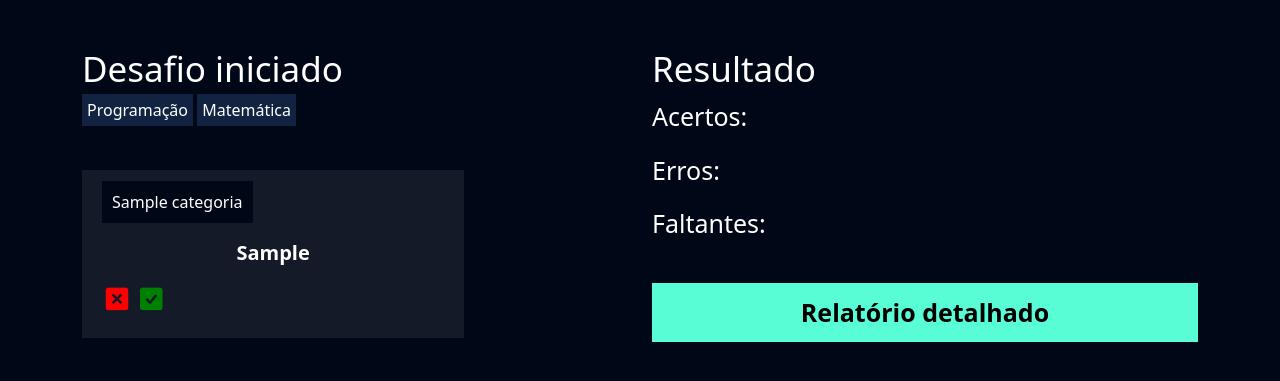
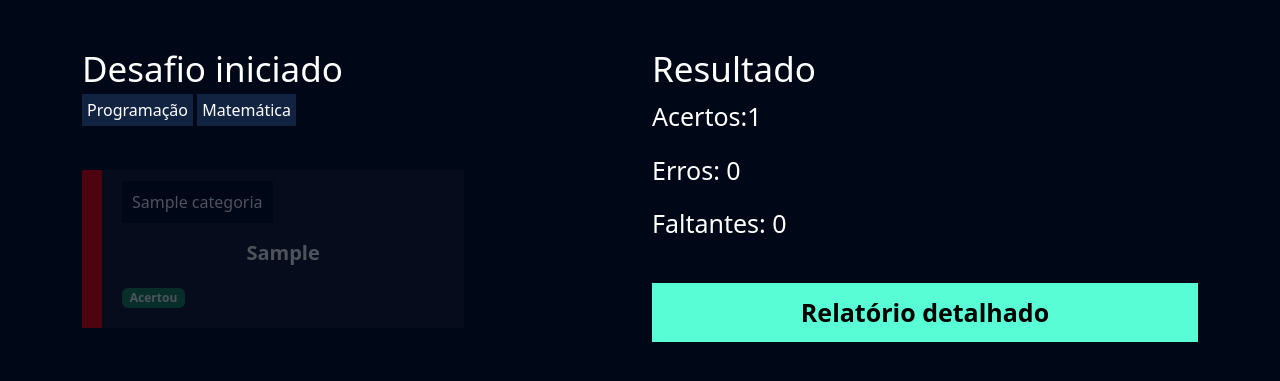
Before and after one commit to gylmonteiro/study_async, a Django app: page /flashcard/desafio/1/ in a window 1280 px wide. Shown: the top 381 px of the page. Run offline with Django 5.2, Linux system fonts and the light colour scheme; tables that the repository leaves empty hold one stand-in row (values such as "Sample post").

Commit message:
feat: complemented app flashcards

```diff
--- a/flashcard/models.py
+++ b/flashcard/models.py
@@ -18,6 +18,14 @@ class Flashcard(models.Model):
     def __str__(self):
         return self.pergunta
 
+    @property
+    def css_dificuldade(self):
+        if self.dificuldade == 'F':
+            return 'flashcard-facil'
+        elif self.dificuldade == 'M':
+            return 'flashcard-medio'
+        elif self.dificuldade == 'D':
+            return 'flashcard-dificil'
 
 class FlashcardDesafio(models.Model):
     flashcard = models.ForeignKey(Flashcard, on_delete=models.DO_NOTHING)
--- a/flashcard/templates/desafio.html
+++ b/flashcard/templates/desafio.html
@@ -25,10 +25,10 @@
                 <br>
                 <br>
                 {% for flash in desafio.flashcards.all %}
-                    <div class="box-new-flashcard">
-                        <div class="flashcard">
+                    <div class="box-new-flashcard {% if flash.respondido %}op2{% endif %}">
+                        <div class="flashcard {{flash.flashcard.css_dificuldade}}">
 
-                            <div class="flashcard-categoria">
+                            <div class="flashcard-categoria ">
                                 {{flash.flashcard.categoria}}
                             </div>
                             <br>
@@ -37,11 +37,18 @@
                                 <p class="flashcard-item">{{flash.flashcard.pergunta}}</p>
                             </div>
 
-
-                            <div class="responder">
-                                <a href=""><i class='bx bxs-x-square icone-vermelho'></i></a>
-                                <a href=""><i class='bx bxs-check-square icone-verde' ></i></a>
-                            </div>
+                            {% if not flash.respondido %}
+                                <div class="responder">
+                                    <a href="{% url 'responder_flashcard' flash.id %}?acertou=0&desafio_id={{desafio.id}}"><i class='bx bxs-x-square icone-vermelho'></i></a>
+                                    <a href="{% url 'responder_flashcard' flash.id %}?acertou=1&desafio_id={{desafio.id}}"><i class='bx bxs-check-square icone-verde' ></i></a>
+                                </div>
+                            {% else %}
+                                {% if flash.acertou %}
+                                    <span class="badge bg-success">Acertou</span>
+                                {% else %}
+                                    <span class="badge bg-danger">Errou</span>
+                                {% endif%}
+                            {% endif %}
 
 
                         </div>
@@ -57,14 +64,14 @@
             <div class="col-md">
 
                 <h3 class="fonte-secundaria">Resultado</h3>
-                <p class="fonte-p">Acertos: </p>
-                <p class="fonte-p">Erros: </p>
-                <p class="fonte-p">Faltantes: </p>
+                <p class="fonte-p">Acertos:{{acertos}} </p>
+                <p class="fonte-p">Erros: {{erros}}</p>
+                <p class="fonte-p">Faltantes: {{faltantes}}</p>
                 <br>
                 <a class="btn-cadastro btn-desafio" href="">Relatório detalhado</a>
             </div>
         </div>
 
     </div>
-    <script src="{% static 'flashcard/js/flashcard.js' %}"></script>
+    <script src="{% static 'flashcard/js/display_card.js' %}"></script>
 {% endblock 'conteudo' %}
--- a/flashcard/templates/listar_desafio.html
+++ b/flashcard/templates/listar_desafio.html
@@ -61,5 +61,5 @@
               </table>
         </div>
     </div>
-    <script src="{% static 'flashcard/js/flashcard.js' %}"></script>
+    <script src="{% static 'flashcard/js/display_card.js' %}"></script>
 {% endblock 'conteudo' %}
--- a/flashcard/urls.py
+++ b/flashcard/urls.py
@@ -7,5 +7,6 @@ urlpatterns = [
     path('iniciar_desafio/', views.iniciar_desafio, name='iniciar_desafio'),
     path('listar_desafio/', views.listar_desafio, name='listar_desafio'),
     path('desafio/<int:id>/', views.desafio, name='desafio'),
+    path('responder_flashcard/<int:id>/', views.responder_flashcard, name='responder_flashcard'),
 
 ]
--- a/flashcard/views.py
+++ b/flashcard/views.py
@@ -1,3 +1,4 @@
+from django.http import Http404
 from django.shortcuts import render, redirect
 from .models import Categoria, Flashcard, Desafio, FlashcardDesafio
 from django.contrib.messages import constants
@@ -135,13 +136,30 @@ def listar_desafio(request):
     )
 
 def desafio(request, id):
+
     desafio = Desafio.objects.get(id=id)
 
     if request.method == 'GET':
+
+        acertos = desafio.flashcards.filter(respondido=True).filter(acertou=True).count()
+        erros = desafio.flashcards.filter(respondido=True).filter(acertou=False).count()
+        faltantes = desafio.flashcards.filter(respondido=False).count()
         return render(
             request,
             'desafio.html',
             {
-                'desafio': desafio,
+                'desafio': desafio, 'acertos': acertos, 'erros': erros, 'faltantes': faltantes
             },
         )
+
+def responder_flashcard(request, id):
+    flashcard_desafio = FlashcardDesafio.objects.get(id=id)
+    acertou = request.GET.get('acertou')
+    desafio_id = request.GET.get('desafio_id')
+
+    if not flashcard_desafio.flashcard.user == request.user:
+        raise Http404()
+    flashcard_desafio.respondido = True
+    flashcard_desafio.acertou = True if acertou == '1' else False
+    flashcard_desafio.save()
+    return redirect(f'/flashcard/desafio/{desafio_id}/')
```
